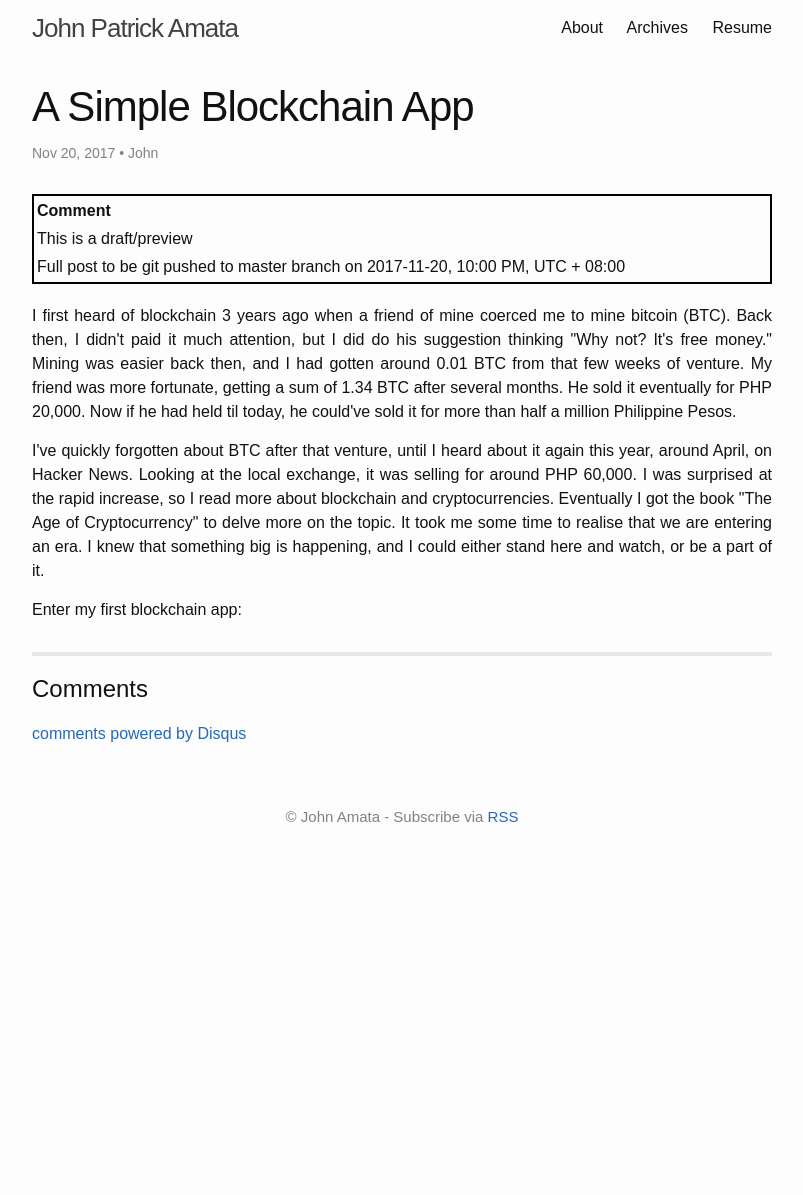
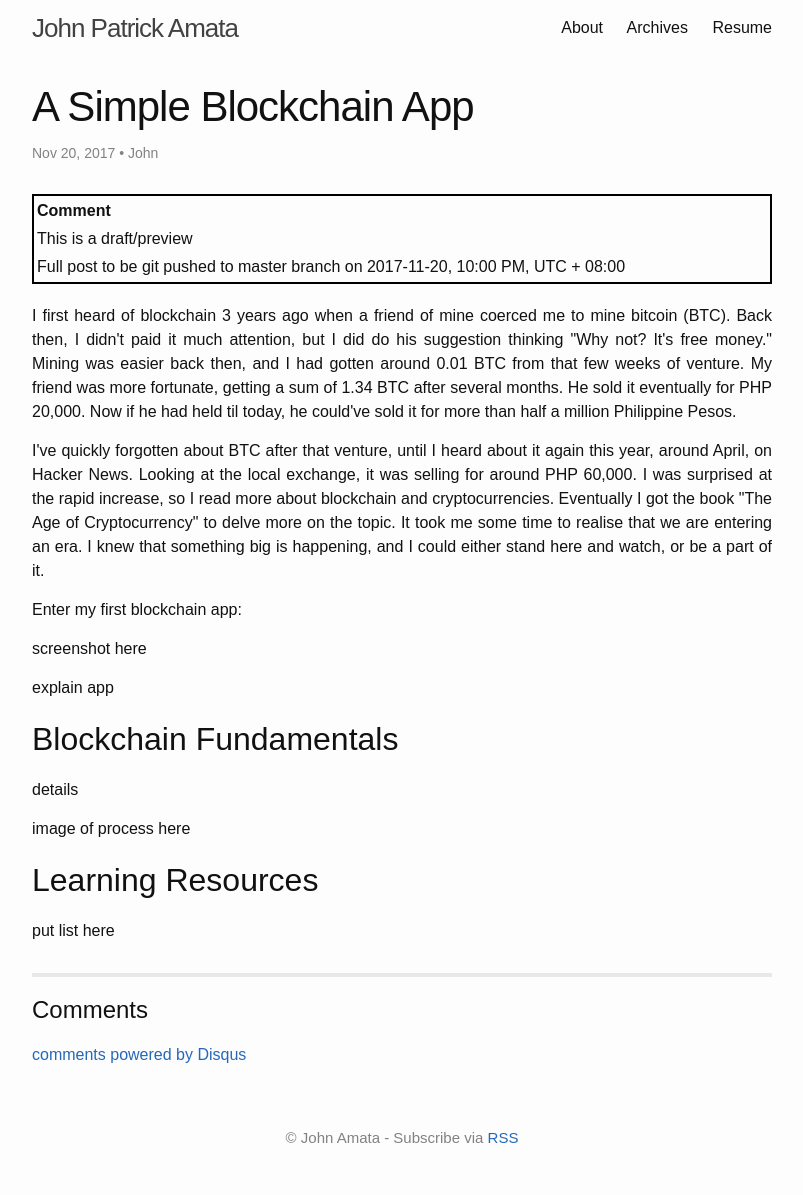
Before and after one commit to jpamata/jpamata.github.io, a Jekyll site: the page built from _posts/2017-11-20-a-simple-blockchain-app.md, in a window 1280 px wide. Shown: the whole page, without its empty margins (238-1041 px from the left). Built offline with Jekyll 4.4.1, drawn with Linux system fonts in a browser that asks for light colours; comment, search, counter and statistics services are not loaded; before the commit the page ends 900 px from its top, so only the background shows below that.

Commit message:
Update 2017-11-20-a-simple-blockchain-app.md

```diff
--- a/_posts/2017-11-20-a-simple-blockchain-app.md
+++ b/_posts/2017-11-20-a-simple-blockchain-app.md
@@ -22,3 +22,10 @@ description: A few things on the first blockchain app I made.
 
 <p align="justify">Enter my first blockchain app:</p>
 <!-- more -->
+<p align="justify">screenshot here</p>
+<p align="justify">explain app</p>
+<h2>Blockchain Fundamentals</h2>
+<p align="justify">details</p>
+<p align="justify">image of process here</p>
+<h2>Learning Resources</h2>
+<p align="justify">put list here</p>
```
